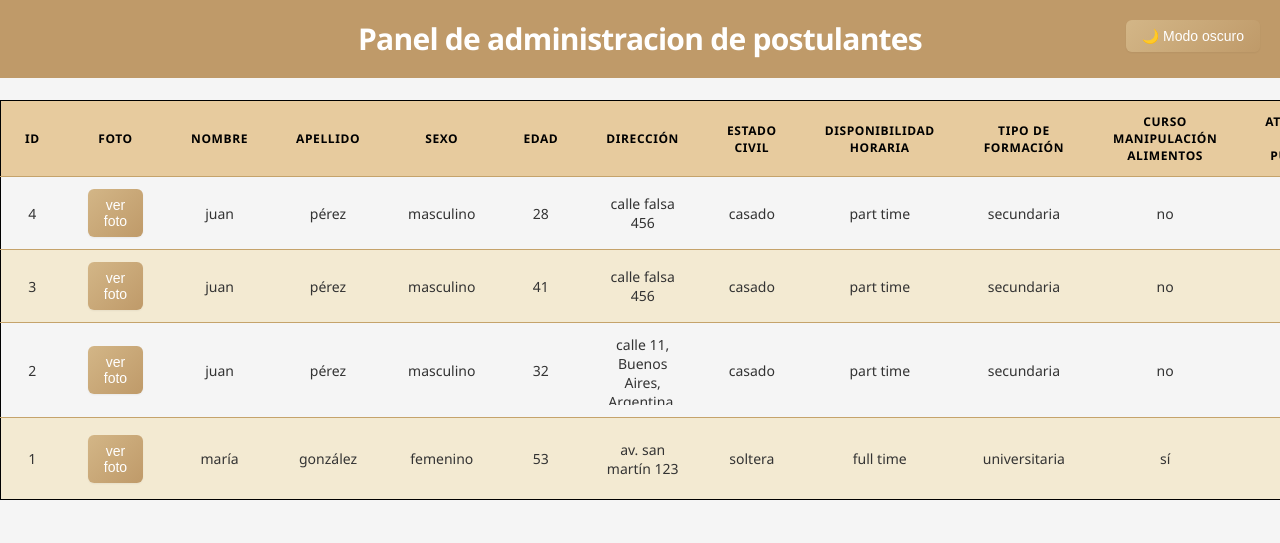
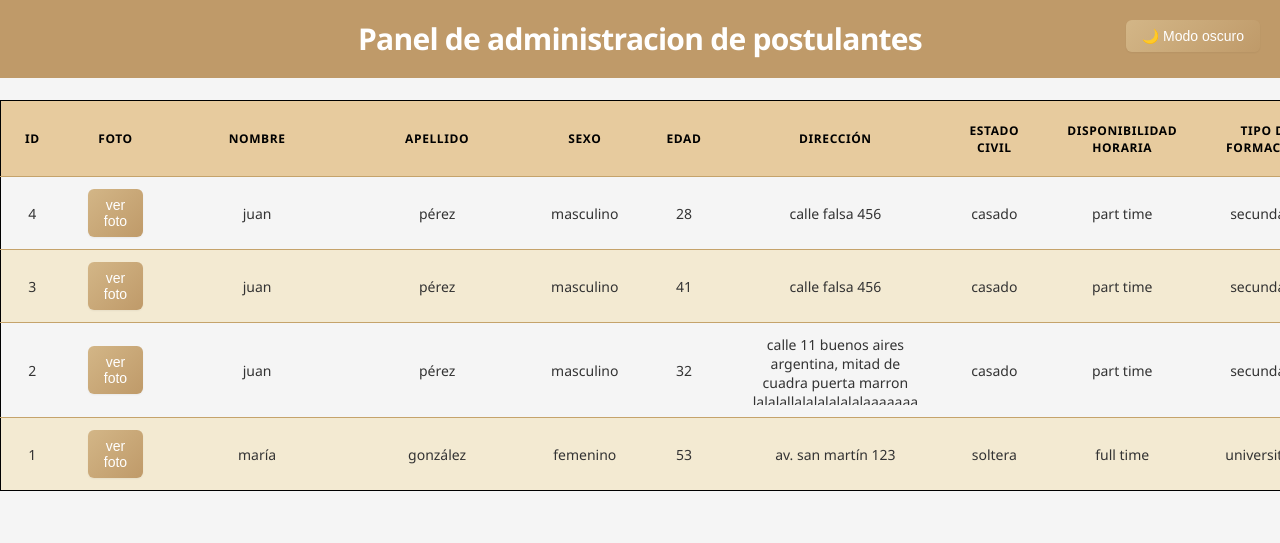
Before and after one commit to Santucho12/Sitema-gestion-CV, a Flask app: page /admin/ in a window 1280 px wide. Shown: the top 543 px of the page. Run offline with Flask 2, Linux system fonts and the light colour scheme; data that the repository does not hold is empty.

Commit message:
acomodando el front

```diff
--- a/static/stylesAdmin.css
+++ b/static/stylesAdmin.css
@@ -1,3 +1,18 @@
+th:nth-child(3), td:nth-child(3) { /* nombre */
+  min-width: 180px;
+  max-width: 300px;
+  width: 220px;
+}
+th:nth-child(4), td:nth-child(4) { /* apellido */
+  min-width: 180px;
+  max-width: 300px;
+  width: 220px;
+}
+th:nth-child(7), td:nth-child(7) { /* dirección */
+  min-width: 220px;
+  max-width: 350px;
+  width: 260px;
+}
 .scrollable-cell {
   max-height: 70px;
   overflow-y: auto;
@@ -188,6 +203,10 @@ td {
   border-bottom: 1px solid var(--border-color);
 }
 
+th.id-col,
+td.id-col {
+  display: none;
+}
 /* Filas de la tabla */
 tbody tr {
   transition: all 0.2s ease;
@@ -208,6 +227,11 @@ tbody tr:nth-child(even) {
   background-color: #F3EAD2;
 }
 
+th:nth-child(14), td:nth-child(14) {
+  min-width: 320px;
+  max-width: 500px;
+  width: 400px;
+}
 tbody tr:nth-child(even):hover {
   background-color: rgb(208, 206, 206);
 }
--- a/templates/admin.html
+++ b/templates/admin.html
@@ -73,14 +73,14 @@
                 <td>pérez</td>
                 <td>masculino</td>
                 <td>32</td>
-                <td><div class="scrollable-cell">calle 11, Buenos Aires, Argentina. Puerta naranja de madera, más de 20 años de antigüedad. Tocar timbre al llegar.</div></td>
+                <td><div class="scrollable-cell">calle 11 buenos aires argentina, mitad de cuadra puerta marron lalalallalalalalalalaaaaaaaaaaaaaaaaaaaaaa</div></td>
                 <td>casado</td>
                 <td>part time</td>
                 <td>secundaria</td>
                 <td>no</td>
                 <td>no</td>
                 <td>sí</td>
-                <td><div class="scrollable-cell">elaboración de masas y bollería Lorem ipsum dolor sit amet consectetur adipisicing elit. Est dolor odio earum officia, animi eveniet facilis nihil delectus doloribus dicta cupiditate repellat, optio doloremque voluptatibus atque consequatur possimus incidunt veritatis.</div></td>
+                <td><div class="scrollable-cell">elaboración de masas y facturas, trabaje por 10 años haciendo cosas de panaderia lalalalalallalalallalalallalalalalallalalallalalalallalalalelaboración de masas y facturas, trabaje por 10 años haciendo cosas de panaderia.</div></td>
                 <td>no</td>
                 <td>sí</td>
                 <td>básico</td>
```
Also changed, not shown: templates/form.html (+45 -15 lines).
